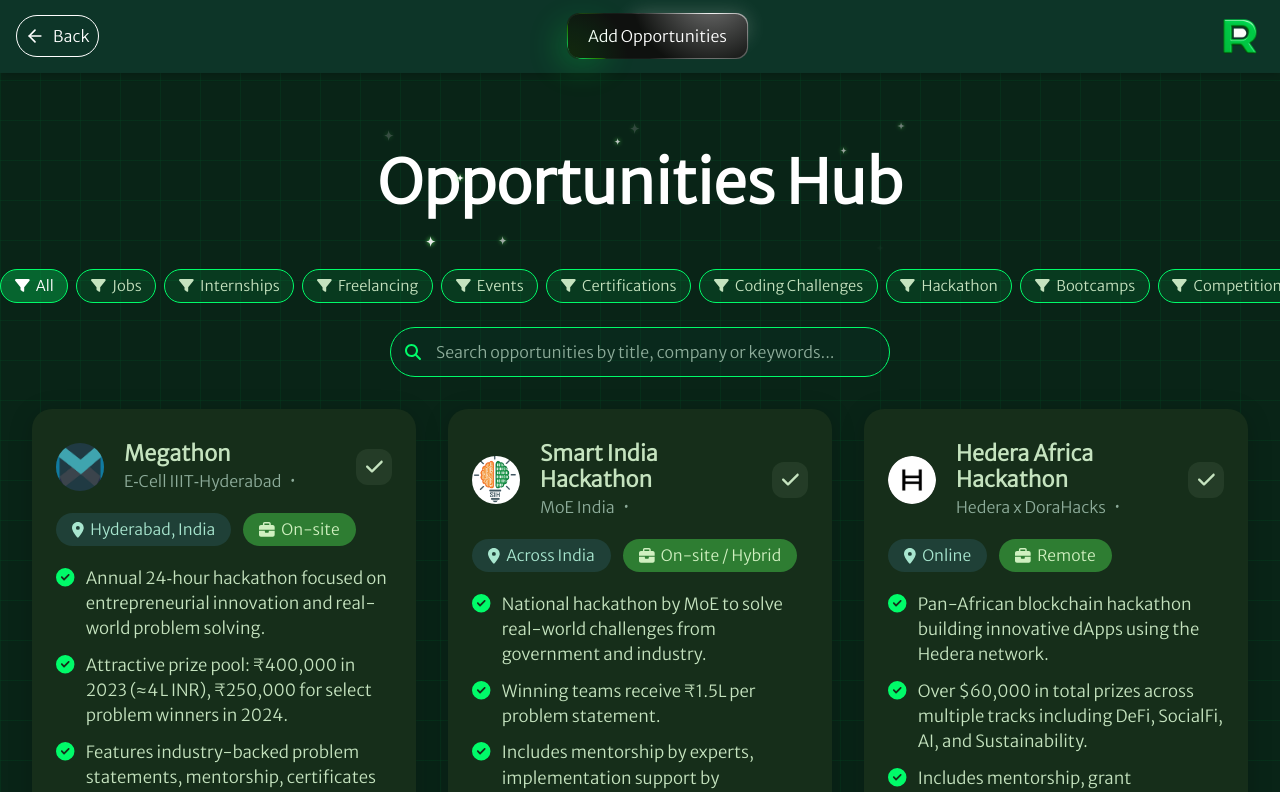
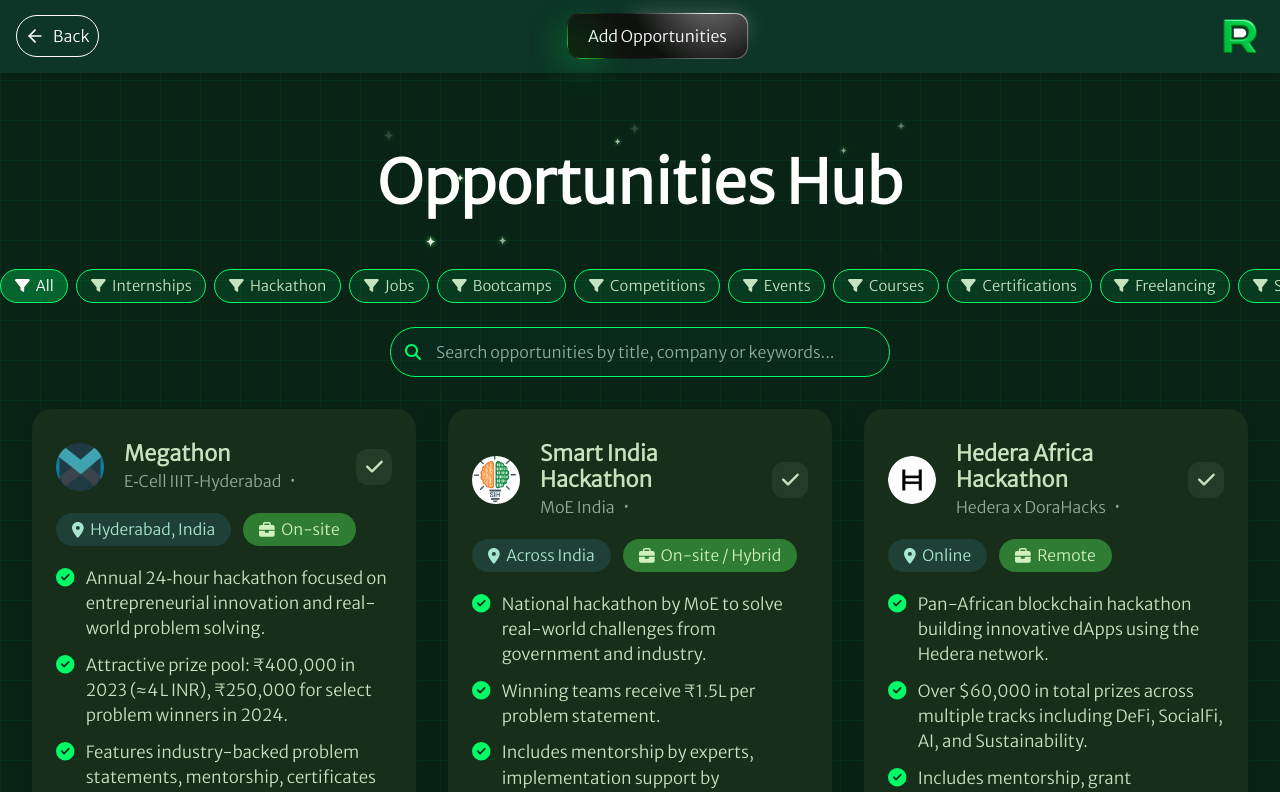
Before and after one commit to silverballz/rgverse, a React (Create React App) app: page /OpportunitiesHub in a window 1280 px wide. Shown: the top 792 px of the page. Built offline with nearby package versions, Linux system fonts and the light colour scheme.

Commit message:
Added different opportunities

```diff
--- a/src/Page/OpportunitiesHub/OpportunitiesHub.jsx
+++ b/src/Page/OpportunitiesHub/OpportunitiesHub.jsx
@@ -861,15 +861,15 @@ const ShareBtn = styled.button`
 // Sample categories array
 const categories = [
   "All",
+  "Internships",
+  "Hackathon",
   "Jobs",
-  "Internships",
-  "Freelancing",
-  "Events",
-  "Certifications",
-  "Coding Challenges",
-  "Hackathon",
   "Bootcamps",
   "Competitions",
+  "Events",
+  "Courses",
+  "Certifications",
+  "Freelancing",
   "Startup Incubators",
 ];
 
```
